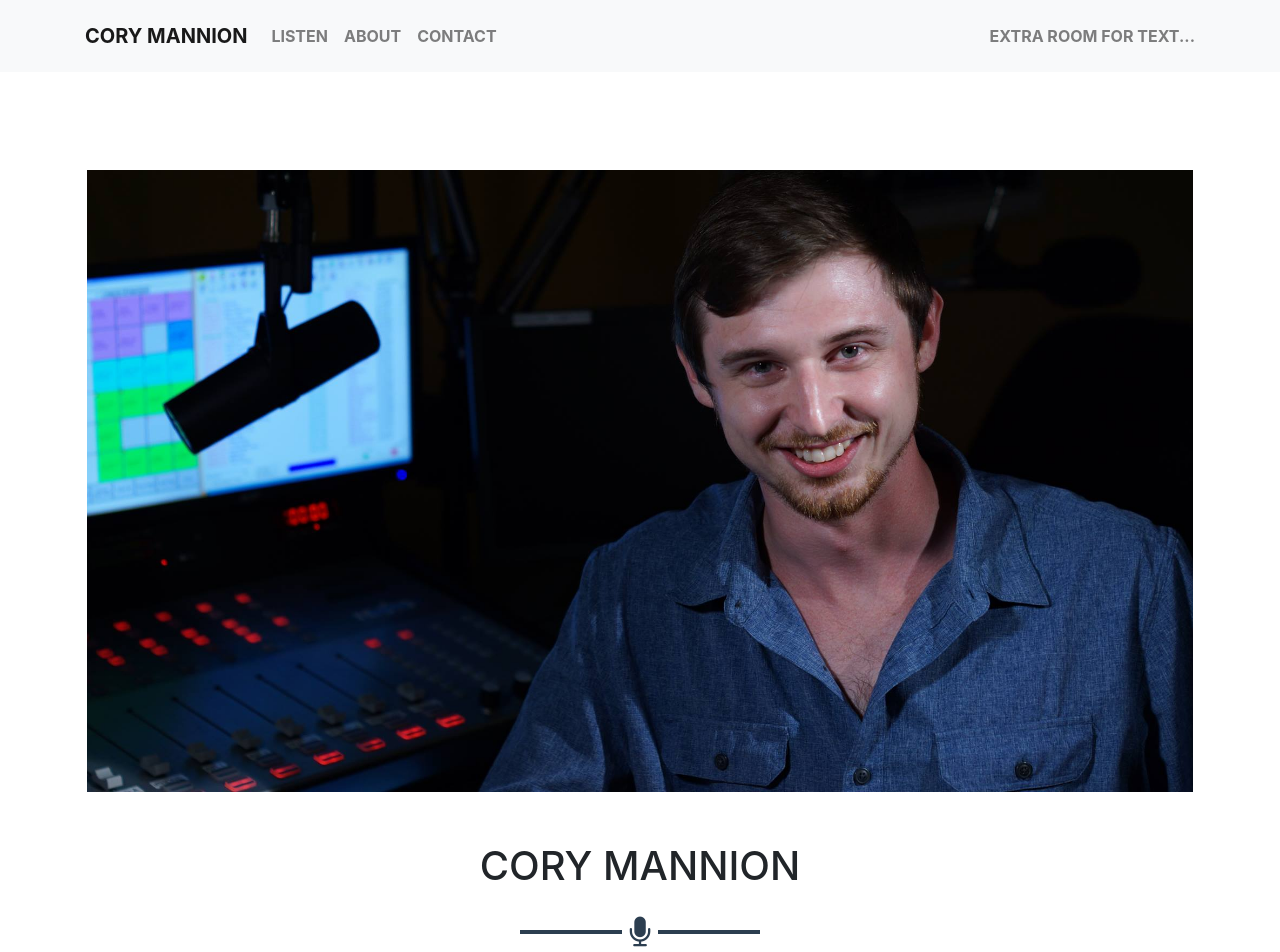
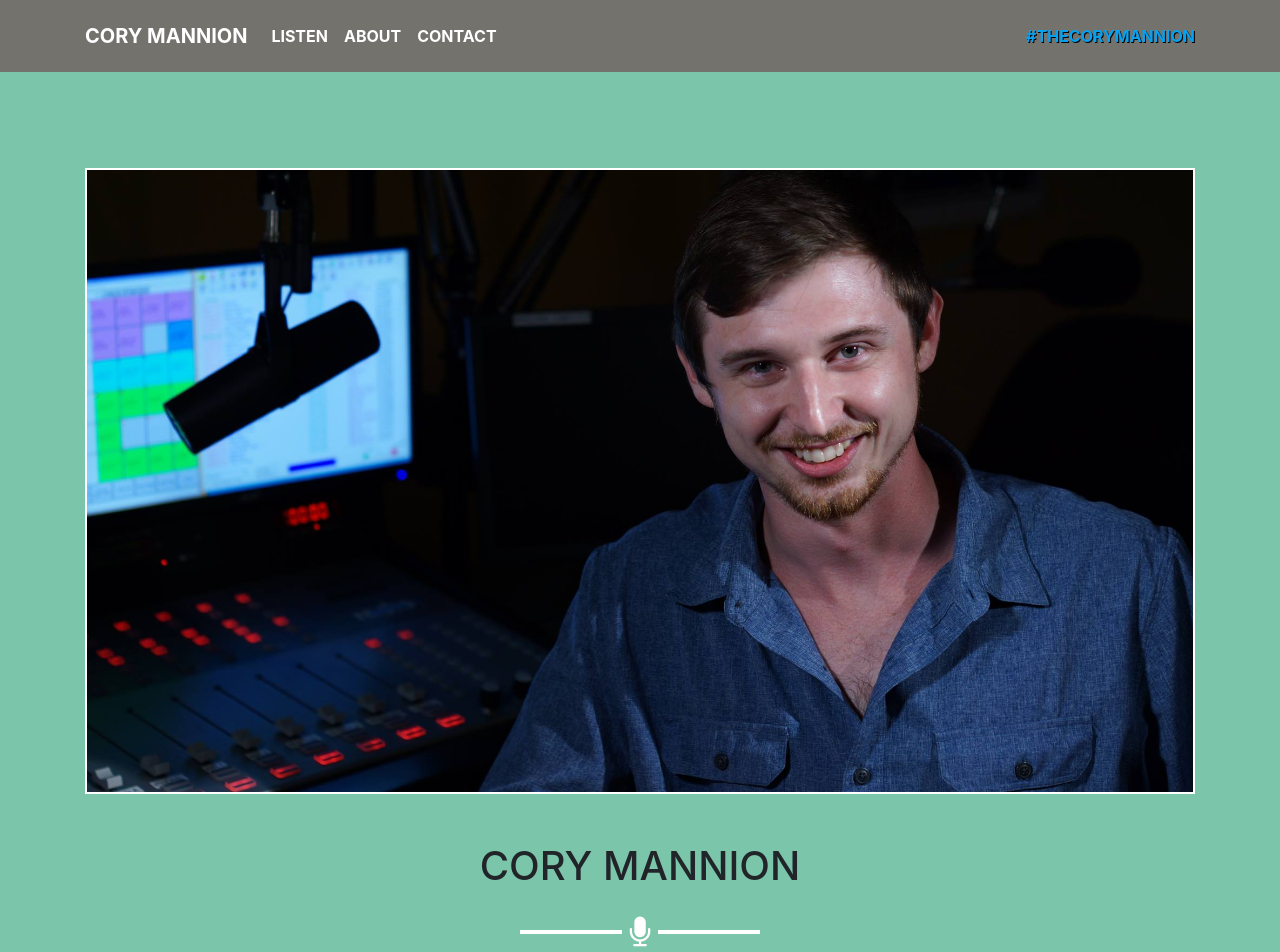
Before and after one commit to Gnarwall19/theCoryMannion, a website: page views/index.html in a window 1280 px wide. Shown: the top 952 px of the page. Drawn offline with nearby package versions, Linux system fonts and the light colour scheme.

Commit message:
split CSS

```diff
--- a/public/assets/css/style.css
+++ b/public/assets/css/style.css
@@ -0,0 +1,95 @@
+    #navMain {
+      padding-top: 1rem;
+      padding-bottom: 1rem;
+      font-weight: 700;
+      background-color: #73726C !important;
+    }
+
+    #home,
+    #about {
+      background-color: #7BC6AA !important;
+    }
+
+    #profile-picture {
+      border: solid 2px white;
+    }
+
+    .portfolio-item {
+      border: 1px solid black;
+      margin: 25px;
+    }
+
+    .btn-social {
+      width: 3.25rem;
+      height: 3.25rem;
+      font-size: 1.25rem;
+      line-height: 2rem;
+    }
+
+    .navbar-text {
+      color: #05A2F2 !important;
+      /* border: black !important; */
+      text-shadow: 1px 1px black !important;
+    }
+
+    header.masthead {
+      padding-top: calc(6rem + 72px);
+      padding-bottom: 6rem;
+    }
+
+    .clip {
+      padding: 15px;
+    }
+
+    hr.star-light,
+    hr.star-dark {
+      max-width: 15rem;
+      padding: 0;
+      text-align: center;
+      border: none;
+      border-top: solid 0.25rem;
+      margin-top: 2.5rem;
+      margin-bottom: 2.5rem;
+    }
+
+    hr.star-light:after,
+    hr.star-dark:after {
+      position: relative;
+      top: -.8em;
+      display: inline-block;
+      padding: 0 0.25em;
+      content: '\f130';
+      font-family: FontAwesome;
+      font-size: 2em;
+    }
+
+    hr.star-light {
+      border-color: #fff;
+    }
+
+    hr.star-light:after {
+      color: #fff;
+      background-color: #7BC6AA;
+    }
+
+    hr.star-dark {
+      border-color: #2C3E50;
+    }
+
+    hr.star-dark:after {
+      color: #2C3E50;
+      background-color: white;
+    }
+
+
+    section {
+      padding: 6rem 0;
+    }
+
+    footer {
+      background-color: #73726C !important;
+    }
+
+    .copyright {
+      background-color: rgb(56, 56, 56);
+    }
--- a/server.js
+++ b/server.js
@@ -42,7 +42,8 @@ app.post('/contact', (req, res) => {
     if (err) {
       console.log(err);
     } else {
-      res.render('/views/confirmation.html');
+      console.log(res);
+      // res.render('/views/confirmation.html');
       // res.render COMFIRMATION MODAL;
       // return console.log('Message Sent!');
       // ^Sends 2 messages before crashing
--- a/views/index.html
+++ b/views/index.html
@@ -6,98 +6,17 @@
   <meta name="viewport" content="width=device-width, initial-scale=1.0">
   <meta http-equiv="X-UA-Compatible" content="ie=edge">
   <title>The Cory Mannion</title>
+  <link rel="stylesheet" href="../public/assets/css/style.css">
   <link rel='stylesheet' href='https://stackpath.bootstrapcdn.com/bootstrap/4.1.1/css/bootstrap.min.css' />
   <link rel="stylesheet" href="https://stackpath.bootstrapcdn.com/font-awesome/4.7.0/css/font-awesome.min.css" />
   <script src='https://cdnjs.cloudflare.com/ajax/libs/jquery/3.3.1/jquery.js'></script>
-  <style>
-    #navMain {
-      padding-top: 1rem;
-      padding-bottom: 1rem;
-      font-weight: 700;
-      /* background-color: #2c3e50 !important; */
-    }
-
-    #home {
-      /* background-color: #18bc9c;*/
-    }
-
-    #profile-picture {
-      border: solid 2px white;
-    }
-
-    .portfolio-item {
-      border: 1px solid black;
-      margin: 25px;
-    }
-
-    .btn-social {
-      width: 3.25rem;
-      height: 3.25rem;
-      font-size: 1.25rem;
-      line-height: 2rem;
-    }
-
-    header.masthead {
-      padding-top: calc(6rem + 72px);
-      padding-bottom: 6rem;
-    }
-
-    .clip {
-      padding: 15px;
-    }
-
-    hr.star-light,
-    hr.star-dark {
-      max-width: 15rem;
-      padding: 0;
-      text-align: center;
-      border: none;
-      border-top: solid 0.25rem;
-      margin-top: 2.5rem;
-      margin-bottom: 2.5rem;
-    }
-
-    hr.star-light:after,
-    hr.star-dark:after {
-      position: relative;
-      top: -.8em;
-      display: inline-block;
-      padding: 0 0.25em;
-      content: '\f130';
-      font-family: FontAwesome;
-      font-size: 2em;
-    }
-
-    hr.star-light {
-      border-color: #fff;
-    }
-
-    hr.star-light:after {
-      color: #fff;
-      background-color: #18BC9C;
-    }
-
-    hr.star-dark {
-      border-color: #2C3E50;
-    }
-
-    hr.star-dark:after {
-      color: #2C3E50;
-      background-color: white;
-    }
-
-
-    section {
-      padding: 6rem 0;
-    }
-  </style>
 </head>
 
 <body>
 
   <nav class="navbar navbar-expand-lg fixed-top text-uppercase navbar-light bg-light" id="navMain">
     <div class="container">
-      <a class="navbar-brand js-scroll-trigger" href="#home">Cory Mannion</a>
+      <a class="navbar-brand text-white js-scroll-trigger" href="#home">Cory Mannion</a>
       <button class="navbar-toggler" type="button" data-toggle="collapse" data-target="#navbarText" aria-controls="navbarText"
         aria-expanded="false" aria-label="Toggle navigation">
         <span class="navbar-toggler-icon"></span>
@@ -105,17 +24,17 @@
       <div class="collapse navbar-collapse" id="navbarText">
         <ul class="navbar-nav mr-auto m1-auto">
           <li class="nav-item">
-            <a class="nav-link js-scroll-trigger" href="#listen">Listen</a>
+            <a class="nav-link text-white js-scroll-trigger" href="#listen">Listen</a>
           </li>
           <li class="nav-item">
-            <a class="nav-link js-scroll-trigger" href="#about">About</a>
+            <a class="nav-link text-white js-scroll-trigger" href="#about">About</a>
           </li>
           <li class="nav-item">
-            <a class="nav-link js-scroll-trigger" href="#contact">Contact</a>
+            <a class="nav-link text-white js-scroll-trigger" href="#contact">Contact</a>
           </li>
         </ul>
         <span class="navbar-text">
-          extra room for text...
+          #TheCoryMannion
         </span>
       </div>
     </div>
@@ -125,7 +44,7 @@
     <div class="container">
       <img id="profile-picture" class="img-fluid mb-5 d-block mx-auto" src="../public/assets/images/Cory.jpg" alt="Ur Boi Cory~">
       <h1 class="text-uppercase mb-0">Cory Mannion</h1>
-      <hr class="star-dark mb-5">
+      <hr class="star-light mb-5">
       <h2 class="font-weight-light mb-0">Production Director - Radio Enthusiast - Star Wars Super Fan - Carolina Panthers Fan - Fishing Machine - Surfer - Snowboarder
         - XBONE - Guardian</h2>
     </div>
@@ -200,19 +119,19 @@
   <section class="primary" id="about">
     <div class="container">
       <h2 class="text-center text-uppercase text-black">About</h2>
-      <hr class="star-dark mb-5">
+      <hr class="star-light mb-5">
       <div class="row">
         <div class="col-lg-4 ml-auto">
+          <p class="lead">Ad sunt nulla labore aliqua laboris amet qui ea aliquip eu eu dolore pariatur. Nisi fugiat incididunt elit est
+            mollit duis. Anim anim mollit esse fugiat ea voluptate est. Exercitation deserunt veniam commodo aliqua mollit
+            ea enim veniam irure. Et proident adipisicing ad eu incididunt quis qui laboris. Do adipisicing adipisicing anim
+            qui. Nisi aute ut ex veniam culpa.</p>
+        </div>
+        <div class="col-lg-4 mr-auto">
           <p class="lead">Do enim excepteur dolore dolor nisi veniam sunt fugiat do qui adipisicing ex. Consectetur cillum ex excepteur in.
             Esse nisi aute reprehenderit cupidatat incididunt fugiat Lorem incididunt minim est. Dolore quis est occaecat
             reprehenderit elit magna cillum velit aute et. Commodo cupidatat commodo dolore aute incididunt minim ipsum officia
-            ipsum. Eu aute in pariatur esse nostrud ad eiusmod. Cillum esse dolor duis occaecat aute.</p>
-        </div>
-        <div class="col-lg-4 mr-auto">
-          <p class="lead">Ad sunt nulla labore aliqua laboris amet qui ea aliquip eu eu dolore pariatur. Nisi fugiat incididunt elit est
-            mollit duis. Anim anim mollit esse fugiat ea voluptate est. Exercitation deserunt veniam commodo aliqua mollit
-            ea enim veniam irure. Et proident adipisicing ad eu incididunt quis qui laboris. Do adipisicing adipisicing anim
-            qui. Nisi aute ut ex veniam culpa veniam et.</p>
+            ipsum. Eu aute in pariatur esse nostrud ad eiusmod. Cillum esse dolor duis occaecat aute. </p>
         </div>
         <div class="col-lg-4 mr-auto">
           <p class="lead">Dolore est incididunt minim duis est dolore ad enim amet. Aliquip enim duis id sint. Mollit fugiat Lorem veniam
@@ -283,8 +202,7 @@
       <div class="row">
         <div class="col-md-4 mb-5 mb-lg-0">
           <h4 class="text-uppercase mb-4">Location</h4>
-          <p class="lead mb-0">
-            <br>Wilmington, NC 65243</p>
+          <p class="lead mb-0">Wilmington, NC 65243</p>
         </div>
         <div class="col-md-4 mb-5 mb-lg-0">
           <h4 class="text-uppercase mb-4">Around the Web</h4>
@@ -336,6 +254,25 @@
   <!-- Bootstrap JS 3.3.7 -->
   <script src="https://maxcdn.bootstrapcdn.com/bootstrap/3.3.7/js/bootstrap.min.js"></script>
 
+  <script>
+
+    // Document on load whatever...
+
+    var navbarCollapse = function () {
+      if ($("#navMain").offset().top > 100) {
+        $("#navMain").addClass("navbar-shrink");
+      } else {
+        $("#navMain").removeClass("navbar-shrink");
+      }
+    };
+    // Collapse now if page is not at top
+    navbarCollapse();
+    // Collapse the navbar when page is scrolled
+    $(window).scroll(navbarCollapse);
+
+
+  </script>
+
 
 </body>
 
```
